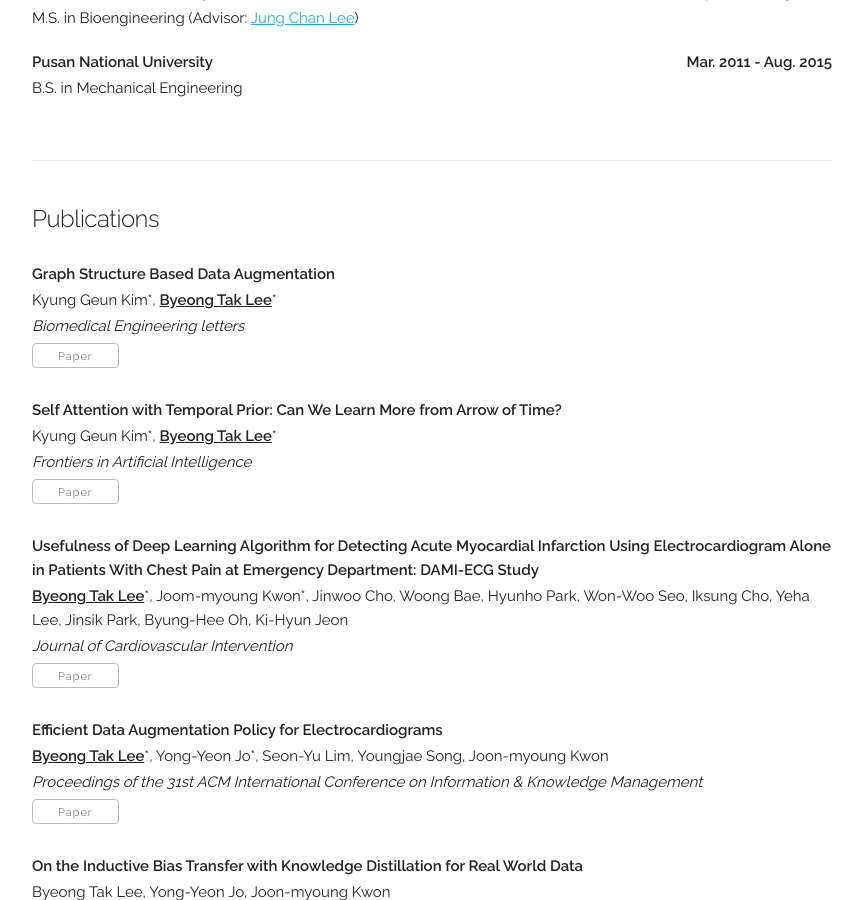
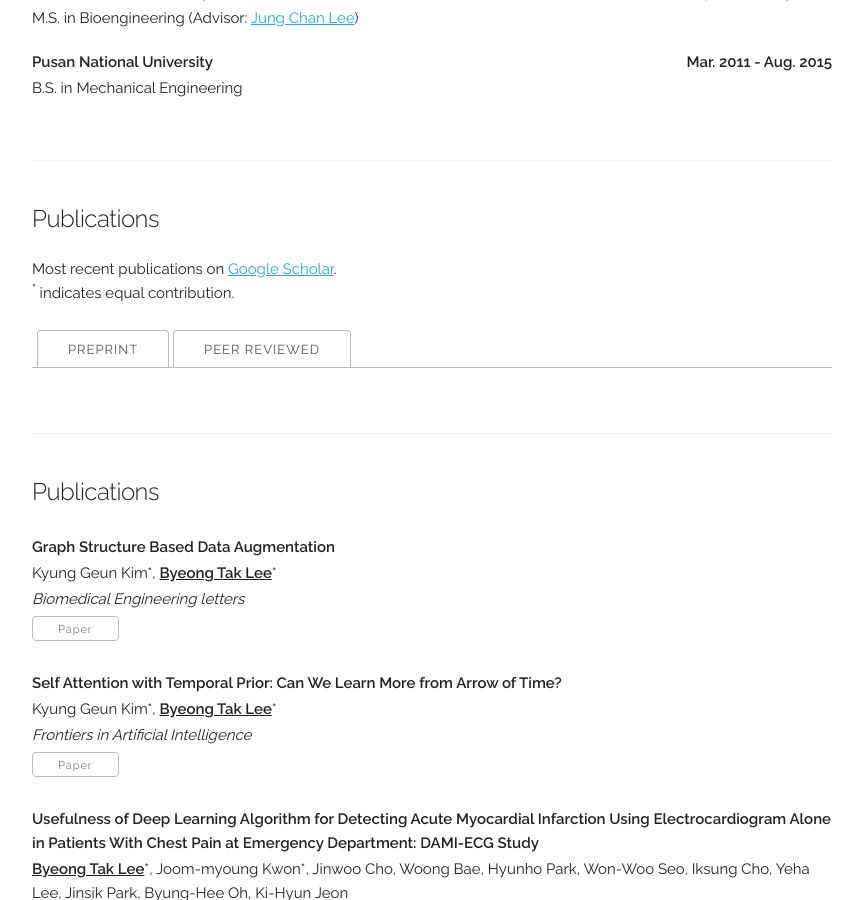
Before and after one commit to byeongtak/byeongtak.github.io, a Jekyll site: the page built from index.html, in a window 1280 px wide and 900 px high, scrolled down 811 px. Shown: the whole window, without its empty margins (208-1071 px from the left). Built offline with Jekyll 4.4.1, drawn with Linux system fonts in a browser that asks for light colours; some web fonts are replaced.

Commit message:
Update index.html

```diff
--- a/index.html
+++ b/index.html
@@ -42,6 +42,69 @@
           <p></p>
         </div>
 </div>
+
+<!-- ========== PUBLICATIONS ========== -->
+<div class="docs-section" id="publications">
+  <h5>Publications</h5>
+  <p>Most recent publications on <a href="{{ site.data.main_info.google_scholar }}" target="_blank">Google Scholar</a>.<br/>
+  <sup><b>*</b></sup> indicates equal contribution.</p>
+
+  <ul class="tab-nav">
+    <li><div class="button" data-ref="#papers-preprint">Preprint</div></li>
+    <li><div class="button" data-ref="#papers-reviewed">Peer Reviewed</div></li>
+  </ul>
+
+  <div class="tab-content">
+    <!-- Tab: Preprint -->
+    <div class="tab-pane" id="papers-preprint">
+      {% assign preprints = site.data.publications.papers | where: "selected", "y" %}
+      {% for paper in preprints %}
+        <div class="paper">
+          <div class="row">
+            <div class="twelve columns">
+              <p class="title"><b>{{ paper.title }}</b></p>
+              <p>{{ paper.authors }}</p>
+              <p><i>{{ paper.venue }}</i></p>
+              <div class="paper-buttons">
+                {% if paper.paper_pdf %}
+                  <a class="button" href="{{ paper.paper_pdf }}" target="_blank">Paper</a>
+                {% endif %}
+                {% if paper.code %}
+                  <a class="button" href="{{ paper.code }}" target="_blank">Code</a>
+                {% endif %}
+              </div>
+            </div>
+          </div>
+        </div>
+      {% endfor %}
+    </div>
+
+    <!-- Tab: Peer Reviewed -->
+    <div class="tab-pane" id="papers-reviewed">
+      {% assign reviewed_papers = site.data.publications.papers | where: "selected", "n" %}
+      {% for paper in reviewed_papers %}
+        <div class="paper">
+          <div class="row">
+            <div class="twelve columns">
+              <p class="title"><b>{{ paper.title }}</b></p>
+              <p>{{ paper.authors }}</p>
+              <p><i>{{ paper.venue }}</i></p>
+              <div class="paper-buttons">
+                {% if paper.paper_pdf %}
+                  <a class="button" href="{{ paper.paper_pdf }}" target="_blank">Paper</a>
+                {% endif %}
+                {% if paper.code %}
+                  <a class="button" href="{{ paper.code }}" target="_blank">Code</a>
+                {% endif %}
+              </div>
+            </div>
+          </div>
+        </div>
+      {% endfor %}
+    </div>
+  </div>
+</div>
+<!--
 
 <!-- ========== PUBLICATIONS ========== -->
 <div class="docs-section" id="publications">
@@ -145,9 +208,9 @@
           </div>
         </div>
     {% endfor %}
-    </div> -->
+    </div>
 
-</div>
+</div> -->
 
 <!-- ========== PROJECTS ========== -->
 <!-- <div class="docs-section" id="projects">
```
